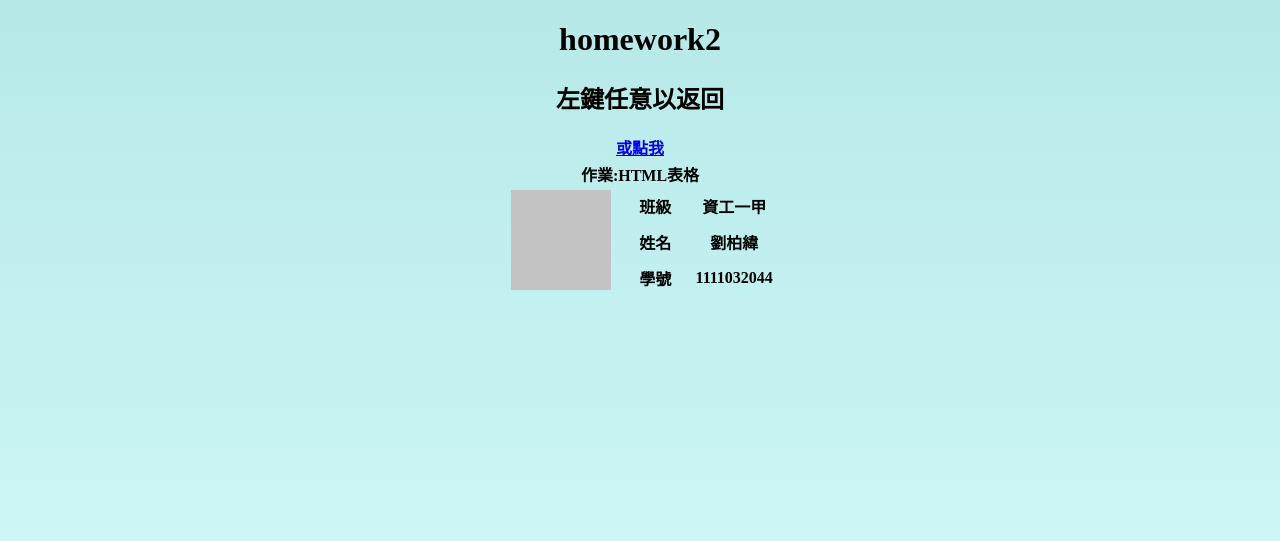
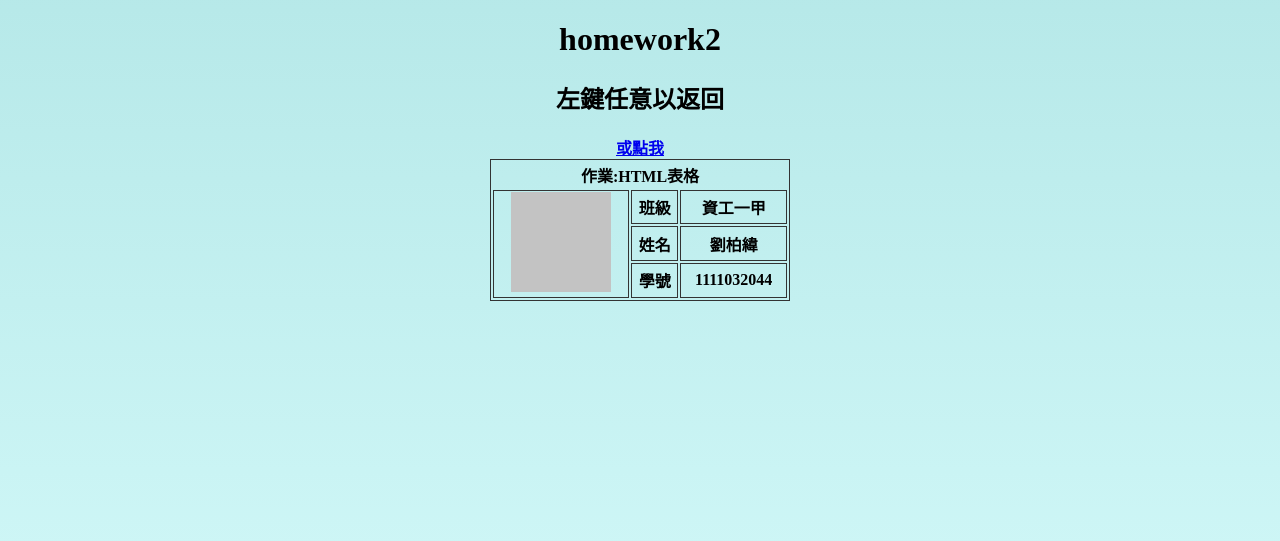
Before and after one commit to Oporu/NUTC, a PHP site: page /homework2.html in a window 1280 px wide. Shown: the top 541 px of the page. Run offline with PHP 8.4, Linux system fonts and the light colour scheme.

Commit message:
Update index.css

```diff
--- a/index.css
+++ b/index.css
@@ -2,4 +2,14 @@ body{
 	/*background: gray;*/
 	/*background-image: url("./favicon.png");*/
 	background-image: linear-gradient(rgba(154, 154, 203, 0.5), rgba(255, 255, 0, 0.5)), url("./favicon.png");
+
 }
+table,
+td {
+    border: 1px solid #333;
+}
+thead,
+tfoot {
+    background-color: #333;
+    color: #fff;
+}
```
